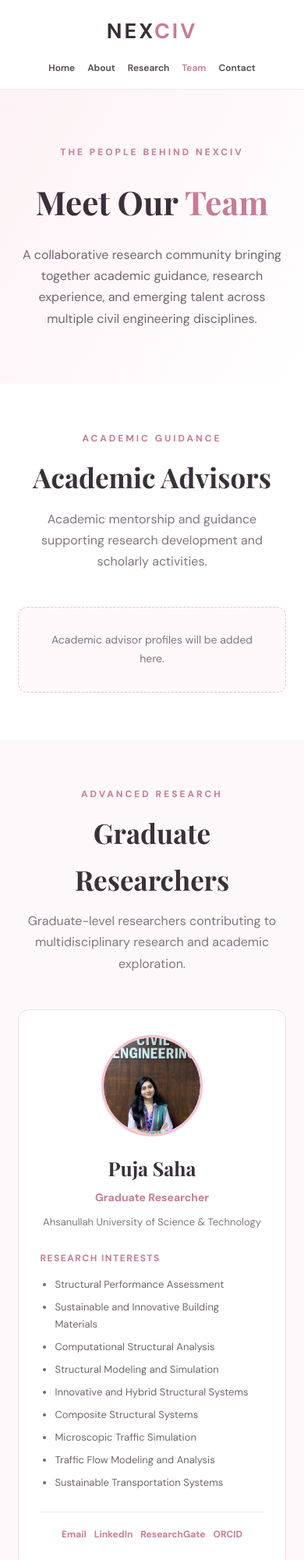
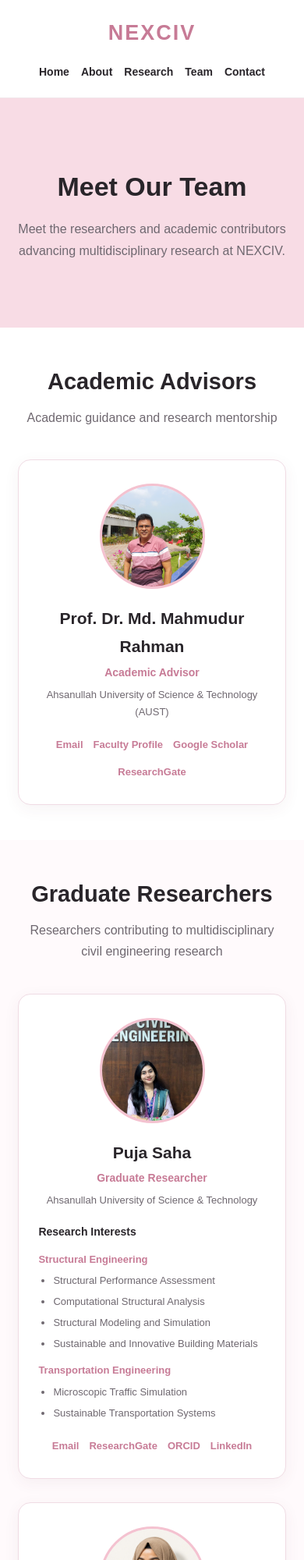
Before and after one commit to pujasahapuja302-bot/nexciv-website, a plain HTML site: page team.html in a window 390 px wide. Shown: the top 2000 px of the page at 78% size. Drawn offline with nearby package versions, Linux system fonts and the light colour scheme.

Commit message:
Update team.html

```diff
--- a/team.html
+++ b/team.html
@@ -7,169 +7,126 @@
 
     <title>Our Team | NEXCIV</title>
 
-<link rel="preconnect" href="https://fonts.googleapis.com">
-<link rel="preconnect" href="https://fonts.gstatic.com" crossorigin>
-<link href="https://fonts.googleapis.com/css2?family=DM+Sans:wght@400;500;600;700&family=Playfair+Display:wght@500;600;700&display=swap" rel="stylesheet">
+    <style>
+        :root {
+            --pink: #C77B96;
+            --light-pink: #F8DCE5;
+            --baby-pink: #F4C2D0;
+            --white: #FFFFFF;
+            --dark: #29252A;
+            --gray: #6F6870;
+        }
 
-<style>
         * {
             margin: 0;
             padding: 0;
             box-sizing: border-box;
         }
 
-html {
-    scroll-behavior: smooth;
-}
-
-:root {
-    --pink: #F4C2D0;
-    --light-pink: #FDF2F5;
-    --deep-pink: #C77B96;
-    --dark: #393039;
-    --white: #FFFFFF;
-}
-
         body {
-    font-family: 'DM Sans', sans-serif;
+            font-family: Arial, sans-serif;
+            background: var(--white);
             color: var(--dark);
-    background: white;
             line-height: 1.7;
         }
 
         header {
-    width: 100%;
+            background: var(--white);
             padding: 20px 8%;
             display: flex;
             justify-content: space-between;
             align-items: center;
-    background: rgba(255,255,255,0.97);
-    border-bottom: 1px solid #F4E5EA;
-    position: sticky;
-    top: 0;
-    z-index: 100;
+            border-bottom: 1px solid #f1e5ea;
         }
 
         .logo {
             font-size: 27px;
-    font-weight: 700;
-    letter-spacing: 3px;
-    color: var(--dark);
-    text-decoration: none;
-}
-
-.logo span {
-    color: var(--deep-pink);
+            font-weight: bold;
+            color: var(--pink);
+            letter-spacing: 2px;
         }
 
         nav {
             display: flex;
-    gap: 28px;
+            gap: 25px;
+            flex-wrap: wrap;
         }
 
         nav a {
             text-decoration: none;
-    color: #514650;
+            color: var(--dark);
             font-size: 14px;
             font-weight: 600;
-    transition: 0.3s;
         }
 
-nav a:hover,
-nav a.active {
-    color: var(--deep-pink);
+        nav a:hover {
+            color: var(--pink);
         }
 
-/* HERO */
-
         .hero {
-    background: linear-gradient(120deg, #FDF2F5, #FFFFFF);
-    padding: 100px 8%;
             text-align: center;
-}
-
-.eyebrow {
-    color: var(--deep-pink);
-    text-transform: uppercase;
-    letter-spacing: 3px;
-    font-size: 12px;
-    font-weight: 700;
+            padding: 85px 20px;
+            background: var(--light-pink);
         }
 
         .hero h1 {
-    font-family: 'Playfair Display', serif;
-    font-size: clamp(42px, 6vw, 65px);
-    margin: 18px 0;
-}
-
-.hero h1 span {
-    color: var(--deep-pink);
+            font-size: 43px;
+            margin-bottom: 12px;
         }
 
         .hero p {
-    max-width: 680px;
+            color: var(--gray);
+            max-width: 650px;
             margin: auto;
-    color: #716570;
-    font-size: 16px;
         }
 
-/* TEAM SECTIONS */
-
         .team-section {
-    padding: 80px 8%;
+            padding: 65px 8%;
         }
 
         .section-heading {
             text-align: center;
-    margin-bottom: 45px;
+            margin-bottom: 40px;
         }
 
         .section-heading h2 {
-    font-family: 'Playfair Display', serif;
-    font-size: 35px;
-    margin: 10px 0;
+            font-size: 29px;
+            margin-bottom: 8px;
         }
 
         .section-heading p {
-    color: #817580;
-    max-width: 650px;
-    margin: auto;
+            color: var(--gray);
         }
 
         .team-grid {
             display: grid;
-    grid-template-columns: repeat(auto-fit, minmax(280px, 340px));
+            grid-template-columns: repeat(auto-fit, minmax(280px, 350px));
             justify-content: center;
-    gap: 28px;
+            gap: 30px;
         }
 
-/* PROFILE CARD */
-
         .team-card {
-    border: 1px solid #F0DDE4;
-    border-radius: 14px;
-    padding: 32px 27px;
+            background: var(--white);
+            border: 1px solid #f0dce4;
+            border-radius: 16px;
+            padding: 30px 25px;
             text-align: center;
-    background: white;
+            box-shadow: 0 5px 20px rgba(100, 50, 70, 0.06);
             transition: 0.3s ease;
-    width: 100%;
         }
 
         .team-card:hover {
             transform: translateY(-5px);
-    box-shadow: 0 14px 32px rgba(160, 105, 125, 0.10);
-    border-color: var(--pink);
+            box-shadow: 0 10px 25px rgba(100, 50, 70, 0.12);
         }
 
-/* PROFILE IMAGE */
-
         .profile-image-wrapper {
-    width: 130px;
-    height: 130px;
+            width: 135px;
+            height: 135px;
             margin: 0 auto 20px;
             border-radius: 50%;
             overflow: hidden;
-    border: 3px solid var(--pink);
+            border: 3px solid var(--baby-pink);
             background: var(--light-pink);
         }
 
@@ -177,165 +134,127 @@ nav a.active {
             width: 100%;
             height: 100%;
             display: block;
-    border-radius: 50%;
             object-fit: cover;
-    object-position: center center;
+            object-position: center;
         }
 
         .team-card h3 {
-    font-family: 'Playfair Display', serif;
-    font-size: 25px;
+            font-size: 21px;
+            margin-bottom: 4px;
+        }
+
+        .designation {
+            color: var(--pink);
+            font-weight: bold;
+            font-size: 14px;
+        }
+
+        .university {
+            color: var(--gray);
+            font-size: 13px;
+            margin: 5px 0 18px;
+        }
+
+        .interests {
+            text-align: left;
+            margin: 15px 0;
+        }
+
+        .interests h4 {
+            font-size: 14px;
+            margin-bottom: 8px;
+        }
+
+        .interests ul {
+            padding-left: 19px;
+            color: var(--gray);
+            font-size: 13px;
+        }
+
+        .interests li {
             margin-bottom: 5px;
         }
 
-.designation {
-    color: var(--deep-pink);
-    font-size: 14px;
-    font-weight: 700;
+        .interest-category {
+            list-style: none;
+            margin-left: -19px;
+            margin-top: 12px;
+            color: var(--pink);
+            font-weight: bold;
+            font-size: 13px;
         }
 
-.affiliation {
-    color: #817580;
-    font-size: 13px;
-    margin-top: 8px;
+        .profile-links {
+            display: flex;
+            justify-content: center;
+            flex-wrap: wrap;
+            gap: 13px;
+            margin-top: 20px;
         }
 
-.interest-heading {
-    color: var(--deep-pink);
-    font-size: 12px;
-    font-weight: 700;
-    text-transform: uppercase;
-    letter-spacing: 1.5px;
-    text-align: left;
-    margin-top: 25px;
+        .profile-links a {
+            color: var(--pink);
+            text-decoration: none;
+            font-size: 13px;
+            font-weight: bold;
+        }
+
+        .profile-links a:hover {
+            text-decoration: underline;
+        }
+
+        .placeholder {
+            text-align: center;
+            color: var(--gray);
+            padding: 35px;
+            background: #fff8fa;
+            border-radius: 12px;
+            border: 1px dashed var(--baby-pink);
+            max-width: 650px;
+            margin: auto;
+        }
+
+        .collaboration {
+            text-align: center;
+            padding: 60px 20px;
+            background: var(--light-pink);
+        }
+
+        .collaboration h2 {
             margin-bottom: 12px;
         }
 
-.interest-list {
-    text-align: left;
-    padding-left: 19px;
-    color: #716570;
+        .collaboration p {
+            color: var(--gray);
+            max-width: 650px;
+            margin: auto;
+        }
+
+        footer {
+            text-align: center;
+            padding: 25px;
+            background: var(--dark);
+            color: var(--white);
             font-size: 13px;
         }
 
-.interest-list li {
-    margin-bottom: 7px;
-}
-
-/* PROFILE LINKS */
-
-.profile-links {
-    display: flex;
-    flex-wrap: wrap;
-    justify-content: center;
-    gap: 10px;
-    margin-top: 25px;
-    padding-top: 18px;
-    border-top: 1px solid #F3E5EA;
-}
-
-.profile-links a {
-    color: var(--deep-pink);
-    text-decoration: none;
-    font-size: 12px;
-    font-weight: 700;
-}
-
-.profile-links a:hover {
-    color: #AD647F;
-    text-decoration: underline;
-}
-
-/* EMPTY SECTIONS */
-
-.empty-message {
-    border: 1px dashed #E8C5D1;
-    background: #FDF8FA;
-    border-radius: 12px;
-    padding: 30px;
-    text-align: center;
-    color: #817580;
-    font-size: 14px;
-    grid-column: 1 / -1;
-}
-
-/* COLLABORATION */
-
-.intro {
-    background: var(--light-pink);
-    padding: 75px 8%;
-    text-align: center;
-}
-
-.intro h2 {
-    font-family: 'Playfair Display', serif;
-    font-size: 34px;
-    margin: 12px 0;
-}
-
-.intro p {
-    max-width: 750px;
-    margin: auto;
-    color: #716570;
-}
-
-/* FOOTER */
-
-footer {
-    background: #FAF5F7;
-    text-align: center;
-    padding: 32px 8%;
-    color: #817580;
-    font-size: 13px;
-    border-top: 1px solid #F0E4E9;
-}
-
-.footer-logo {
-    font-size: 22px;
-    font-weight: 700;
-    letter-spacing: 3px;
-    color: var(--dark);
-    margin-bottom: 8px;
-}
-
-.footer-logo span {
-    color: var(--deep-pink);
-}
-
-/* RESPONSIVE */
-
-@media (max-width: 700px) {
+        @media (max-width: 650px) {
             header {
                 flex-direction: column;
-        gap: 14px;
-        padding: 17px 5%;
+                gap: 15px;
             }
 
             nav {
-        gap: 16px;
-        flex-wrap: wrap;
                 justify-content: center;
+                gap: 15px;
             }
 
-    nav a {
-        font-size: 12px;
-    }
-
-    .hero {
-        padding: 70px 6%;
+            .hero h1 {
+                font-size: 34px;
             }
 
             .team-section {
-        padding: 60px 6%;
-    }
-
-    .team-grid {
-        grid-template-columns: 1fr;
-    }
-
-    .team-card {
-        max-width: 400px;
-        margin: auto;
+                padding: 45px 6%;
             }
         }
     </style>
@@ -343,105 +262,145 @@ footer {
 
 <body>
 
+<!-- Navigation -->
 <header>
-    <a href="index.html" class="logo">NEX<span>CIV</span></a>
+    <div class="logo">NEXCIV</div>
 
     <nav>
         <a href="index.html">Home</a>
         <a href="about.html">About</a>
         <a href="research.html">Research</a>
-        <a href="team.html" class="active">Team</a>
+        <a href="team.html">Team</a>
         <a href="index.html#contact">Contact</a>
     </nav>
 </header>
 
-<!-- HERO -->
-
+<!-- Hero Section -->
 <section class="hero">
-    <div class="eyebrow">The People Behind NEXCIV</div>
-
-    <h1>Meet Our <span>Team</span></h1>
+    <h1>Meet Our Team</h1>
 
     <p>
-        A collaborative research community bringing together
-        academic guidance, research experience, and emerging
-        talent across multiple civil engineering disciplines.
+        Meet the researchers and academic contributors
+        advancing multidisciplinary research at NEXCIV.
     </p>
 </section>
 
-<!-- ACADEMIC ADVISORS -->
-
+<!-- Academic Advisors -->
 <section class="team-section">
 
     <div class="section-heading">
-        <div class="eyebrow">Academic Guidance</div>
         <h2>Academic Advisors</h2>
-        <p>
-            Academic mentorship and guidance supporting
-            research development and scholarly activities.
-        </p>
+        <p>Academic guidance and research mentorship</p>
     </div>
 
     <div class="team-grid">
-        <div class="empty-message">
-            Academic advisor profiles will be added here.
+
+        <!-- Prof. Dr. Md. Mahmudur Rahman -->
+        <div class="team-card">
+
+            <div class="profile-image-wrapper">
+                <img
+                    src="image.png"
+                    alt="Prof. Dr. Md. Mahmudur Rahman"
+                    class="profile-photo"
+                >
+            </div>
+
+            <h3>Prof. Dr. Md. Mahmudur Rahman</h3>
+
+            <div class="designation">Academic Advisor</div>
+
+            <div class="university">
+                Ahsanullah University of Science &amp; Technology (AUST)
+            </div>
+
+            <div class="profile-links">
+
+                <a href="mailto:mahmudurdr@aust.edu">
+                    Email
+                </a>
+
+                <a href="https://www.aust.edu/ce/faculty_member/prof_dr_md_mahmudur_rahman"
+                   target="_blank">
+                    Faculty Profile
+                </a>
+
+                <a href="https://scholar.google.com/citations?user=g4p-xCcAAAAJ&amp;hl=en"
+                   target="_blank">
+                    Google Scholar
+                </a>
+
+                <a href="https://www.researchgate.net/profile/Md-Rahman-1294?ev=hdr_xprf"
+                   target="_blank">
+                    ResearchGate
+                </a>
+
             </div>
         </div>
 
+    </div>
 </section>
 
-<!-- GRADUATE RESEARCHERS -->
-
-<section class="team-section" style="background:#FDF9FA;">
+<!-- Graduate Researchers -->
+<section class="team-section" style="background: #FFFAFC;">
 
     <div class="section-heading">
-        <div class="eyebrow">Advanced Research</div>
         <h2>Graduate Researchers</h2>
         <p>
-            Graduate-level researchers contributing to
-            multidisciplinary research and academic exploration.
+            Researchers contributing to multidisciplinary
+            civil engineering research
         </p>
     </div>
 
     <div class="team-grid">
 
-        <!-- PUJA SAHA PROFILE -->
-
+        <!-- Puja Saha -->
         <div class="team-card">
 
             <div class="profile-image-wrapper">
                 <img
                     src="puja-saha.jpg"
-                    alt="Puja Saha - Graduate Researcher at NEXCIV"
+                    alt="Puja Saha"
                     class="profile-photo"
                 >
             </div>
 
             <h3>Puja Saha</h3>
 
-            <div class="designation">
-                Graduate Researcher
+            <div class="designation">Graduate Researcher</div>
+
+            <div class="university">
+                Ahsanullah University of Science &amp; Technology
             </div>
 
-            <p class="affiliation">
-                Ahsanullah University of Science &amp; Technology
-            </p>
+            <div class="interests">
 
-            <h4 class="interest-heading">
-                Research Interests
-            </h4>
+                <h4>Research Interests</h4>
 
-            <ul class="interest-list">
+                <ul>
+
+                    <li class="interest-category">
+                        Structural Engineering
+                    </li>
+
                     <li>Structural Performance Assessment</li>
+
+                    <li>Computational Structural Analysis</li>
+
+                    <li>Structural Modeling and Simulation</li>
+
                     <li>Sustainable and Innovative Building Materials</li>
-                <li>Computational Structural Analysis</li>
-                <li>Structural Modeling and Simulation</li>
-                <li>Innovative and Hybrid Structural Systems</li>
-                <li>Composite Structural Systems</li>
+
+                    <li class="interest-category">
+                        Transportation Engineering
+                    </li>
+
                     <li>Microscopic Traffic Simulation</li>
-                <li>Traffic Flow Modeling and Analysis</li>
+
                     <li>Sustainable Transportation Systems</li>
+
                 </ul>
+            </div>
 
             <div class="profile-links">
 
@@ -449,113 +408,137 @@ footer {
                     Email
                 </a>
 
-                <a
-                    href="https://www.linkedin.com/in/puja-saha-ce/"
-                    target="_blank"
-                    rel="noopener noreferrer">
+                <a href="https://www.researchgate.net/profile/Puja-Saha-23"
+                   target="_blank">
+                    ResearchGate
+                </a>
+
+                <a href="https://orcid.org/0009-0001-3698-7092"
+                   target="_blank">
+                    ORCID
+                </a>
+
+                <a href="https://www.linkedin.com/in/puja-saha-ce/"
+                   target="_blank">
                     LinkedIn
                 </a>
 
-                <a
-                    href="https://www.researchgate.net/profile/Puja-Saha-23"
-                    target="_blank"
-                    rel="noopener noreferrer">
+            </div>
+        </div>
+
+        <!-- Raisa Ferdousi -->
+        <div class="team-card">
+
+            <div class="profile-image-wrapper">
+                <img
+                    src="AI_PP_.jpeg"
+                    alt="Raisa Ferdousi"
+                    class="profile-photo"
+                >
+            </div>
+
+            <h3>Raisa Ferdousi</h3>
+
+            <div class="designation">Graduate Researcher</div>
+
+            <div class="university">
+                Bangladesh University of Engineering and Technology (BUET)
+            </div>
+
+            <div class="interests">
+
+                <h4>Research Interests</h4>
+
+                <ul>
+                    <li>Water Quality Management</li>
+
+                    <li>
+                        Rainwater Harvesting and Sustainable Water Management
+                    </li>
+
+                    <li>Design Flood Estimation</li>
+
+                    <li>Hydrologic and Hydraulic Modeling</li>
+
+                    <li>Flood Risk Assessment</li>
+                </ul>
+
+            </div>
+
+            <div class="profile-links">
+
+                <a href="mailto:raisaferdousi928@gmail.com">
+                    Email
+                </a>
+
+                <a href="http://researchgate.net/profile/Raisa-Ferdousi?ev=hdr_xprf"
+                   target="_blank">
                     ResearchGate
                 </a>
 
-                <a
-                    href="https://orcid.org/0009-0001-3698-7092"
-                    target="_blank"
-                    rel="noopener noreferrer">
+                <a href="https://orcid.org/0009-0008-0676-610X"
+                   target="_blank">
                     ORCID
                 </a>
 
+                <a href="https://scholar.google.com/citations?user=lUu-dsQAAAAJ"
+                   target="_blank">
+                    Google Scholar
+                </a>
+
+            </div>
         </div>
 
     </div>
+</section>
 
+<!-- Research Associates -->
+<section class="team-section">
+
+    <div class="section-heading">
+        <h2>Research Associates</h2>
+        <p>Collaborative research and academic contributions</p>
+    </div>
+
+    <div class="placeholder">
+        Research associate profiles will be added here.
     </div>
 
 </section>
 
-<!-- RESEARCH ASSOCIATES -->
-
-<section class="team-section">
+<!-- Student Researchers -->
+<section class="team-section" style="background: #FFFAFC;">
 
     <div class="section-heading">
-        <div class="eyebrow">Research Collaboration</div>
-        <h2>Research Associates</h2>
+        <h2>Student Researchers</h2>
         <p>
-            Research collaborators supporting scientific inquiry,
-            technical development, and interdisciplinary initiatives.
+            Emerging researchers exploring innovative
+            engineering solutions
         </p>
     </div>
 
-    <div class="team-grid">
-        <div class="empty-message">
-            Research associate profiles will be added here.
-        </div>
+    <div class="placeholder">
+        Student researcher profiles will be added here.
     </div>
 
 </section>
 
-<!-- STUDENT RESEARCHERS -->
+<!-- Collaboration -->
+<section class="collaboration">
 
-<section class="team-section" style="background:#FDF9FA;">
-
-    <div class="section-heading">
-        <div class="eyebrow">Emerging Researchers</div>
-        <h2>Student Researchers</h2>
-        <p>
-            Undergraduate researchers developing their research
-            interests and contributing to academic activities.
-        </p>
-    </div>
-
-    <div class="team-grid">
-        <div class="empty-message">
-            Student researcher profiles will be added here.
-        </div>
-    </div>
-
-</section>
-
-<!-- COLLABORATION -->
-
-<section class="intro">
-
-    <div class="eyebrow">One Research Community</div>
-
-    <h2>Collaboration Beyond Boundaries</h2>
+    <h2>Collaborate With NEXCIV</h2>
 
     <p>
-        NEXCIV encourages academic exchange, interdisciplinary
-        collaboration, and research engagement to advance
-        knowledge and innovation in civil engineering.
+        We welcome academic collaboration, research discussions,
+        and opportunities to contribute to multidisciplinary
+        civil engineering research.
     </p>
 
 </section>
 
-<!-- FOOTER -->
-
+<!-- Footer -->
 <footer>
-
-    <div class="footer-logo">
-        NEX<span>CIV</span>
-    </div>
-
-    <p>
-        Independent Multidisciplinary Civil Engineering Research Laboratory
-    </p>
-
-    <p>
-        Engineering Tomorrow, Through Research Today.
-    </p>
-
-    <p style="margin-top:15px;">
-        © 2026 NEXCIV. All Rights Reserved.
-    </p>
-
+    © 2026 NEXCIV | Next-Generation Civil Engineering Research Laboratory
 </footer>
 
 </body>
```
Lines whose indentation alone changed are shown as unchanged.
